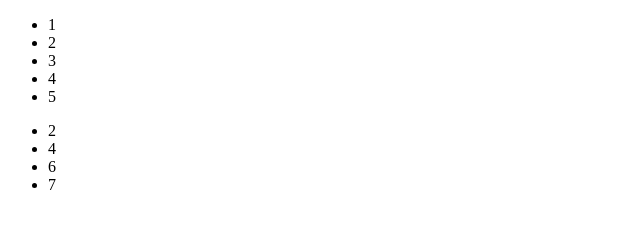
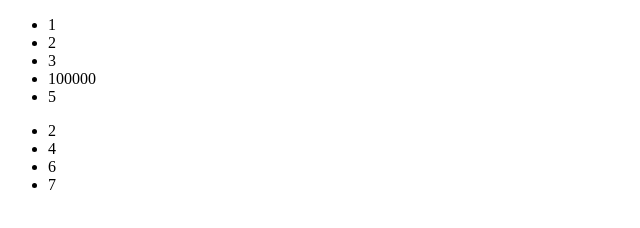
Before and after one commit to AlexeyShaktov/GitTest, a plain HTML site: page index.html in a window 1280 px wide. Shown: the full height of the page, 0-640 px from the left. Drawn offline with Linux system fonts and the light colour scheme.

Commit message:
Changing test

```diff
--- a/index.html
+++ b/index.html
@@ -9,7 +9,7 @@
             <li>1</li>
             <li>2</li>
             <li>3</li>
-            <li>4</li>
+            <li>100000</li>
             <li>5</li>
         </ul>
         <ul>
```
